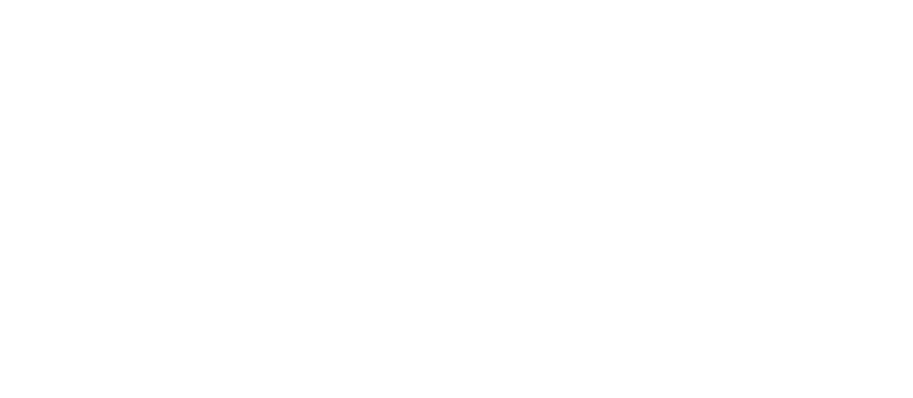
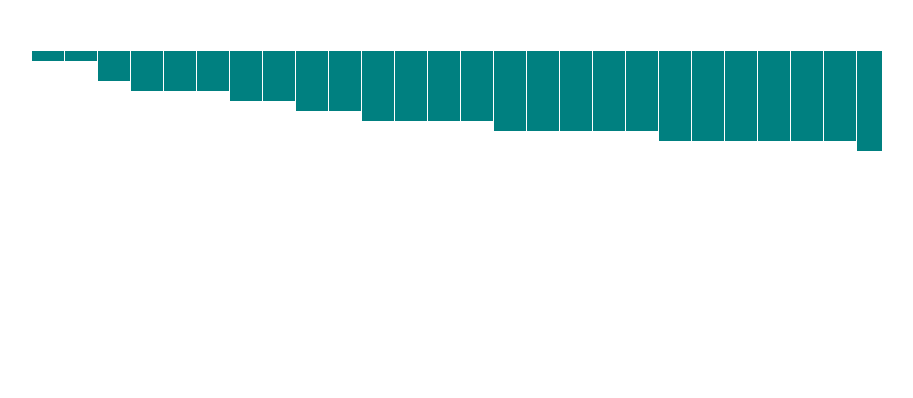
Before and after one commit to weijiex/D3-DataViz, a plain HTML site: page index.html in a window 1280 px wide. Shown: the whole page, without its empty margins (16-929 px from the left). Drawn offline with Linux system fonts and the light colour scheme.

Commit message:
add svg, bars

```diff
--- a/index.html
+++ b/index.html
@@ -8,7 +8,23 @@
 
 
 	<body>
+		<div id="title">
+			<h1></h1>
+  			<h2></h2>
+  		</div>
+
+  		<div class="container">
+	    	<div id="chart"></div>
+	 	</div>
+
+
 		<script type="text/javascript">
+			var width = 960;
+			var height = 700;
+			var margin = {top: 30, right: 30, bottom: 300, left: 40};
+			var svg_w = width - margin.left - margin.right;
+			var svg_h = height - margin.top - margin.bottom;
+
 			var dataset;
 
 			d3.json("data.json", function(error, data) {
@@ -25,6 +41,25 @@
     				return d3.ascending(x.Number, y.Number);
     			})
 
+			var svg = d3.select("#chart")
+					    .append("svg")
+					    .attr("width", svg_w)
+					    .attr("height", svg_h)
+
+		    var g = svg.append("g")
+				    	.attr("transform", "translate("+ margin.left + "," + margin.top + ")");
+
+	    	var barWidth = width / (dataset.length + 1);
+
+	    	g.selectAll(".bar")
+		        .data(dataset)
+		        .enter()
+		        .append("rect")
+		        .attr("width", barWidth)
+		        .attr("x", function(d, i){ return i*(barWidth+1); })
+		        .attr("height", function(d){ return d.Number / 100; })
+		        .attr("fill", "teal");
+
 
 
 			});
```
